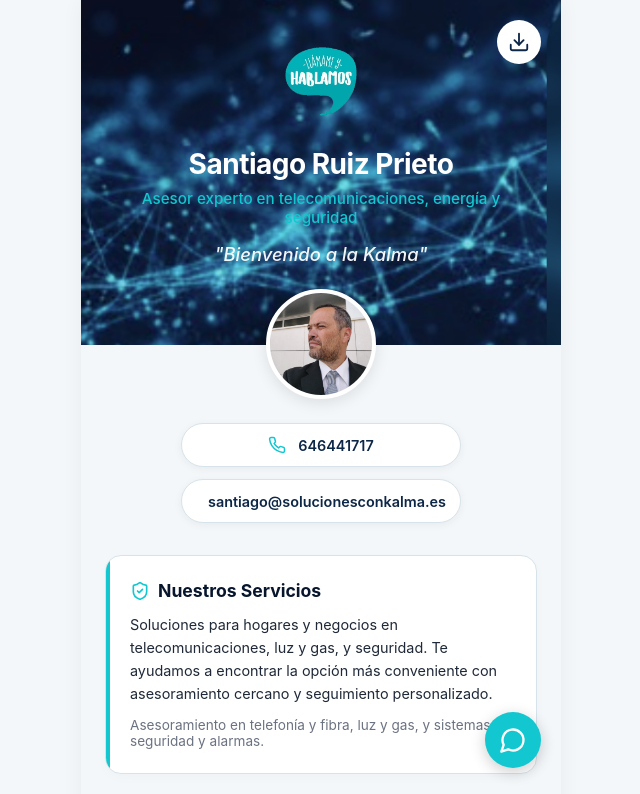
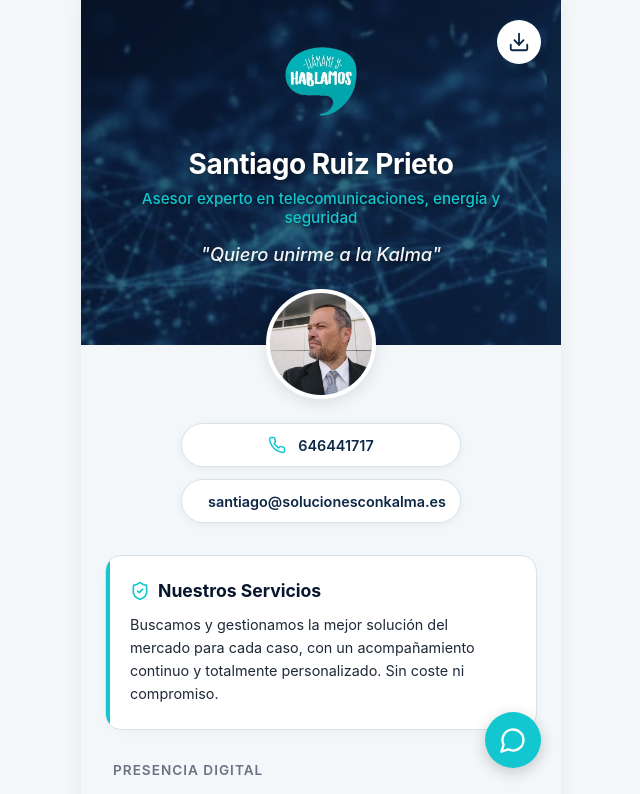
Before and after one commit to RocioCanoFernandez/santiago, a React (Vite) app: page / in a window 1280 px wide. Shown: the top 794 px of the page, without its empty margins (319-959 px from the left). Built offline with nearby package versions, Linux system fonts and the light colour scheme.

Commit message:
Add files via upload

```diff
--- a/src/App.jsx
+++ b/src/App.jsx
@@ -6,7 +6,7 @@
   const data = {
     name: "Santiago Ruiz Prieto",
     role: "Asesor experto en telecomunicaciones, energía y seguridad",
-    slogan: "Bienvenido a la Kalma",
+    slogan: "Quiero unirme a la Kalma",
     email: "santiago@solucionesconkalma.es",
     phone: "646441717",
     phoneUrl: "+34646441717",
@@ -76,7 +76,7 @@
       {/* Profile Area */}
       <section className="profile-section">
         <div className="profile-img-container">
-          <img src={data.profileImgUrl} alt={data.name} className="profile-img" onError={(e) => { e.target.src = 'https://ui-avatars.com/api/?name=Santiago+Ruiz&background=12C7CF&color=fff&size=200' }} />
+          <img loading="lazy" src={data.profileImgUrl} alt={data.name} className="profile-img" onError={(e) => { e.target.src = 'https://ui-avatars.com/api/?name=Santiago+Ruiz&background=12C7CF&color=fff&size=200' }} />
         </div>
       </section>
 
@@ -101,18 +101,9 @@
             Nuestros Servicios
           </h3>
           <p className="services-text">
-            Soluciones para hogares y negocios en telecomunicaciones, luz y gas, y seguridad.
-            Te ayudamos a encontrar la opción más conveniente con asesoramiento cercano y seguimiento personalizado.
-          </p>
-          <p className="services-subtext">
-            Asesoramiento en telefonía y fibra, luz y gas, y sistemas de seguridad y alarmas.
+            Buscamos y gestionamos la mejor solución del mercado para cada caso, con un acompañamiento continuo y totalmente personalizado. Sin coste ni compromiso.
           </p>
         </div>
-
-        {/* Main CTA */}
-        <a href={`https://wa.me/${data.phoneUrl.replace('+', '')}?text=Hola%20${data.name.split(' ')[0]},%20me%20gustar%C3%ADa%20solicitar%20un%20estudio.`} target="_blank" rel="noopener noreferrer" className="main-cta">
-          Solicitar estudio
-        </a>
 
         {/* Links */}
         <h3 className="section-title">Presencia Digital</h3>
@@ -188,7 +179,7 @@
       {/* Floating WhatsApp Button */}
       <div className="floating-actions">
         <a
-          href={`https://wa.me/${data.phoneUrl.replace('+', '')}?text=Hola%20Santiago,%20vengo%20de%20tu%20tarjeta%20digital.%20Me%20gustar%C3%ADa%20recibir%20informaci%C3%B3n.`}
+          href={`https://wa.me/${data.phoneUrl.replace('+', '')}`}
           target="_blank"
           rel="noopener noreferrer"
           className="fab fab-whatsapp"
--- a/src/index.css
+++ b/src/index.css
@@ -52,7 +52,7 @@
   background-size: cover;
   background-position: center;
   background-repeat: no-repeat;
-  opacity: 0.85;
+  opacity: 0.35;
   pointer-events: none;
 }
 
@@ -78,6 +78,7 @@
   font-weight: 700;
   margin-bottom: 0.5rem;
   letter-spacing: -0.5px;
+  text-shadow: 0 2px 6px rgba(0, 0, 0, 0.6);
 }
 
 .role {
@@ -85,6 +86,7 @@
   font-weight: 500;
   color: var(--accent-cyan);
   margin-bottom: 1rem;
+  text-shadow: 0 1px 4px rgba(0, 0, 0, 0.7);
 }
 
 .slogan {
@@ -94,6 +96,7 @@
   font-style: italic;
   max-width: 90%;
   margin: 0 auto;
+  text-shadow: 0 2px 5px rgba(0, 0, 0, 0.5);
 }
 
 /* Profile Image Transition */
```
